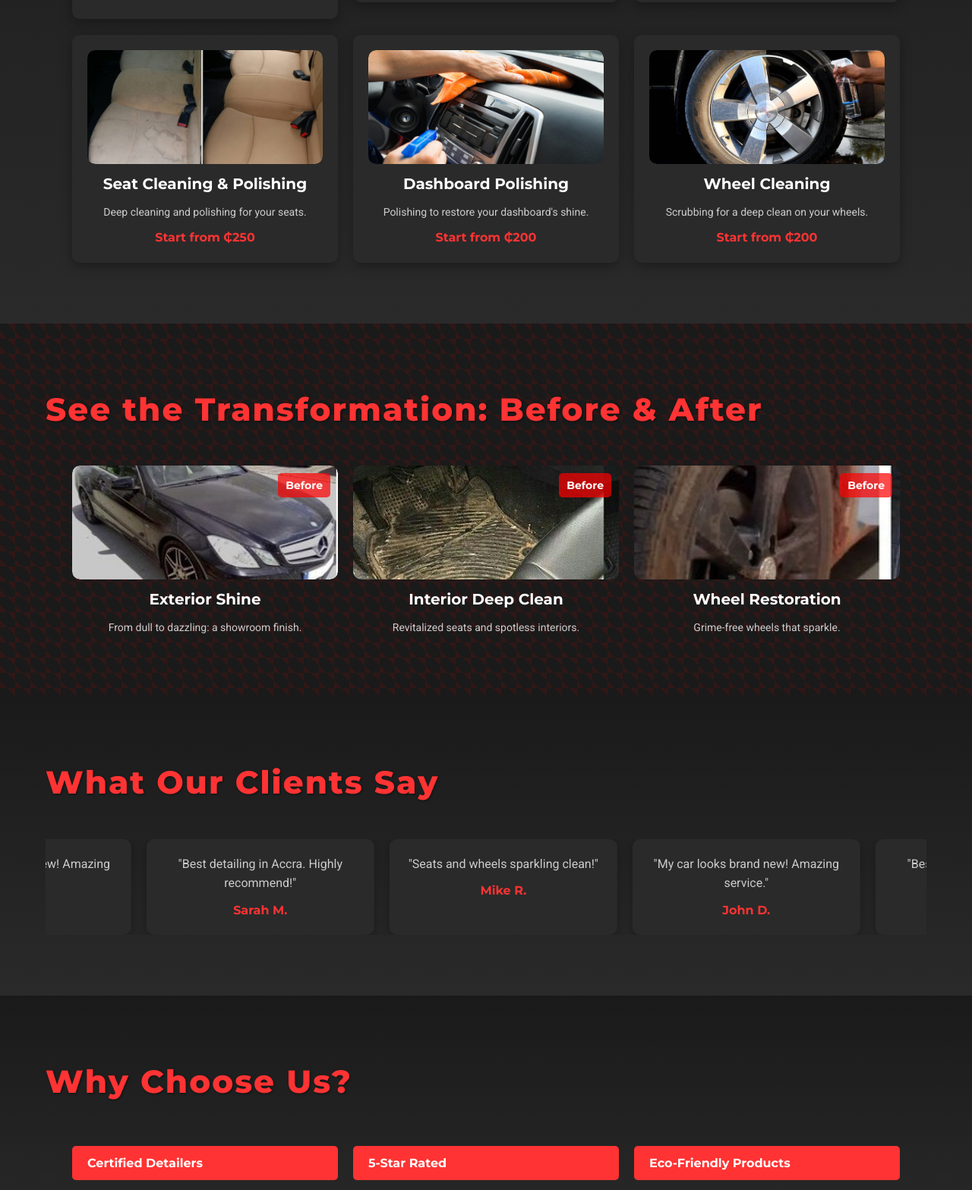
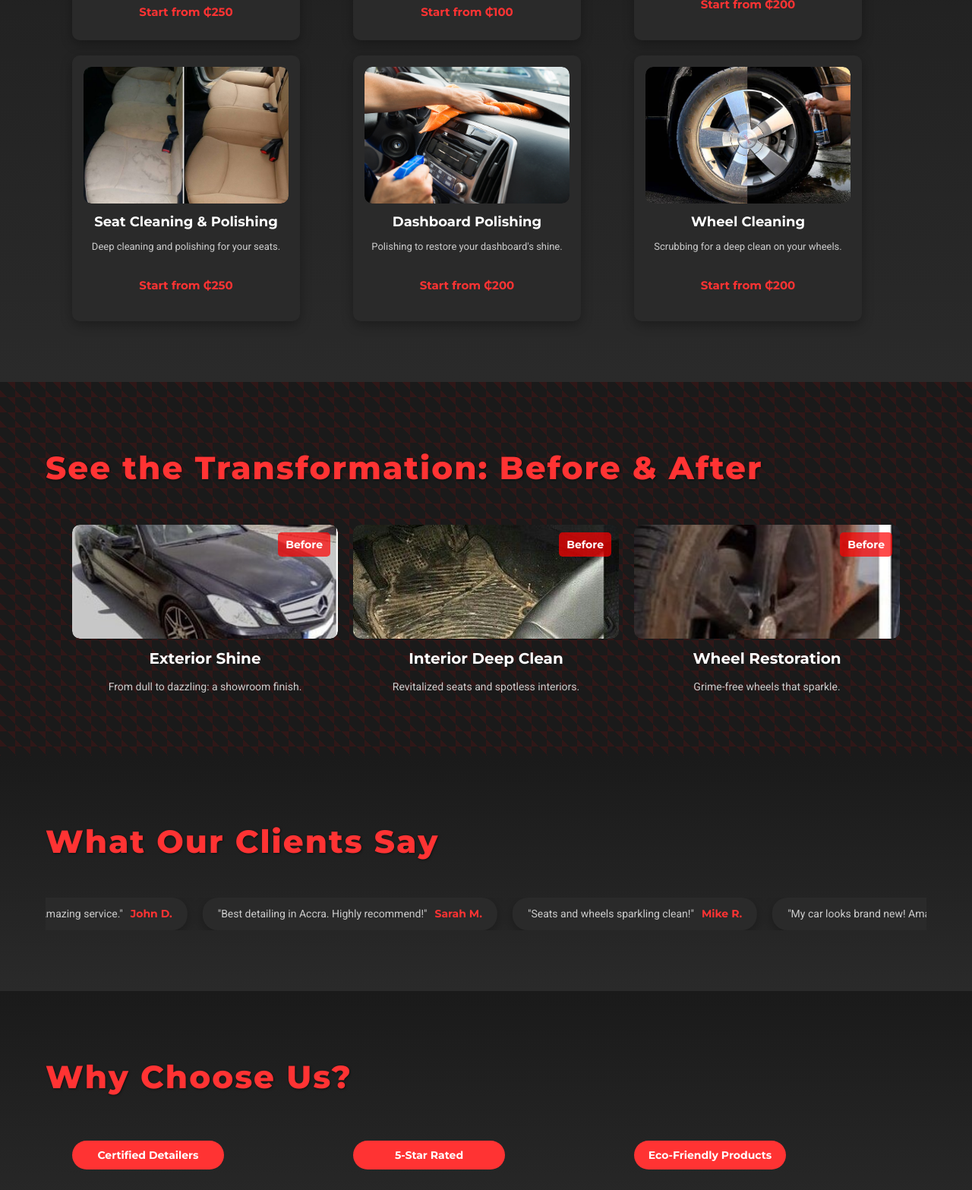
Before and after one commit to Froxxtt-dev/KK-Brothers, a plain HTML site: page index.html in a window 1280 px wide. Shown: the part 2276-3843 px from the top of the page at 76% size. Drawn offline with nearby package versions, Linux system fonts and the light colour scheme; a small style sheet from the web is missing.

Commit message:
Update styles.css

```diff
--- a/styles.css
+++ b/styles.css
@@ -333,11 +333,16 @@ body {
 
 .service-card {
   background: #2a2a2a;
-  padding: 20px;
+  padding: 15px;
   border-radius: 10px;
   box-shadow: 0 5px 15px rgba(0, 0, 0, 0.3);
   transition: transform 0.3s ease, box-shadow 0.3s ease;
   text-align: center;
+  max-width: 300px;
+  height: 350px;
+  display: flex;
+  flex-direction: column;
+  justify-content: space-between;
 }
 
 .service-card:hover {
@@ -347,7 +352,7 @@ body {
 
 .service-image-wrapper {
   width: 100%;
-  height: 150px;
+  height: 180px;
   overflow: hidden;
   border-radius: 10px;
   margin-bottom: 10px;
@@ -363,23 +368,24 @@ body {
 
 .service-card h3 {
   font-family: 'Montserrat', Arial, sans-serif;
-  font-size: 20px;
+  font-size: 18px;
   font-weight: 700;
-  margin-bottom: 10px;
+  margin-bottom: 8px;
   color: #ffffff;
 }
 
 .service-card p {
-  font-size: 14px;
+  font-size: 13px;
   color: #cccccc;
+  flex-grow: 1;
 }
 
 .service-card .price {
   font-family: 'Montserrat', Arial, sans-serif;
-  font-size: 16px;
+  font-size: 15px;
   font-weight: 700;
   color: #ff3333;
-  margin-top: 10px;
+  margin-top: 8px;
 }
 
 /* Before and After Section */
@@ -512,24 +518,27 @@ body {
 }
 
 .testimonial-item {
-  flex: 0 0 300px;
+  flex: 0 0 auto;
   background: #2a2a2a;
-  padding: 20px;
+  padding: 10px 20px;
   margin: 0 10px;
-  border-radius: 10px;
+  border-radius: 20px;
   box-shadow: 0 5px 15px rgba(0, 0, 0, 0.3);
   text-align: center;
+  display: flex;
+  align-items: center;
+  white-space: nowrap;
 }
 
 .testimonial-item p {
-  font-size: 16px;
+  font-size: 14px;
   color: #cccccc;
-  margin-bottom: 10px;
+  margin-right: 10px;
 }
 
 .testimonial-item h5 {
   font-family: 'Montserrat', Arial, sans-serif;
-  font-size: 16px;
+  font-size: 14px;
   font-weight: 700;
   color: #ff3333;
 }
@@ -558,12 +567,14 @@ body {
 .trust-badge {
   background: #ff3333;
   color: #ffffff;
-  padding: 10px 20px;
-  border-radius: 5px;
+  padding: 8px 16px;
+  border-radius: 20px;
   font-family: 'Montserrat', Arial, sans-serif;
-  font-size: 16px;
+  font-size: 14px;
   font-weight: 700;
   margin: 10px 0;
+  max-width: 200px;
+  text-align: center;
 }
 
 /* Stats Section */
@@ -928,8 +939,12 @@ footer a:hover {
     font-size: 34px;
   }
 
+  .service-card {
+    height: 320px;
+  }
+
   .service-image-wrapper {
-    height: 120px;
+    height: 150px;
   }
 
   .before-after-section h2 {
@@ -944,8 +959,26 @@ footer a:hover {
     font-size: 34px;
   }
 
+  .testimonial-item {
+    padding: 8px 16px;
+  }
+
+  .testimonial-item p {
+    font-size: 12px;
+  }
+
+  .testimonial-item h5 {
+    font-size: 12px;
+  }
+
   .trust-section h2 {
     font-size: 34px;
+  }
+
+  .trust-badge {
+    padding: 6px 12px;
+    font-size: 12px;
+    max-width: 160px;
   }
 
   .stats-section h2 {
@@ -1026,6 +1059,14 @@ footer a:hover {
     font-size: 28px;
   }
 
+  .service-card {
+    height: 300px;
+  }
+
+  .service-image-wrapper {
+    height: 140px;
+  }
+
   .before-after-section h2 {
     font-size: 28px;
   }
```
